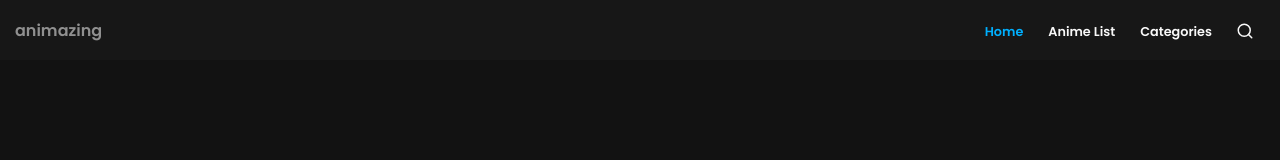
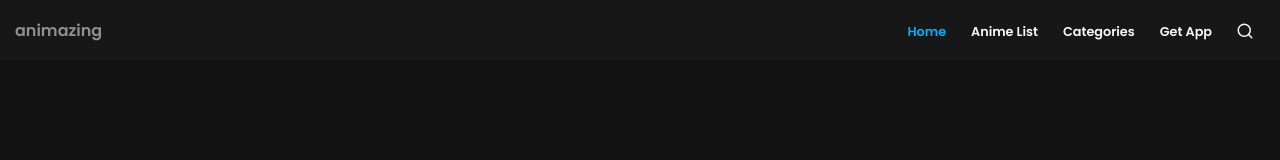
Before and after one commit to eclair-29/anistream, a React (Create React App) app: page / in a window 1280 px wide. Shown: the top 160 px of the page. Built offline with nearby package versions, Linux system fonts and the light colour scheme.

Commit message:
add link for get-app route

```diff
--- a/src/app/layout/NavBar.jsx
+++ b/src/app/layout/NavBar.jsx
@@ -35,6 +35,7 @@ const NavBar = ({
           <li><NavLink to="/" exact activeClassName="selected">Home</NavLink></li>
           <li><NavLink to="/anime-list" activeClassName="selected">Anime List</NavLink></li>
           <li><NavLink to="/categories" activeClassName="selected">Categories</NavLink></li>
+          <li><NavLink to="/get-app" activeClassName="selected">Get App</NavLink></li>
           <li>{searchBtn}</li>
         </ul>
       </nav>
```
